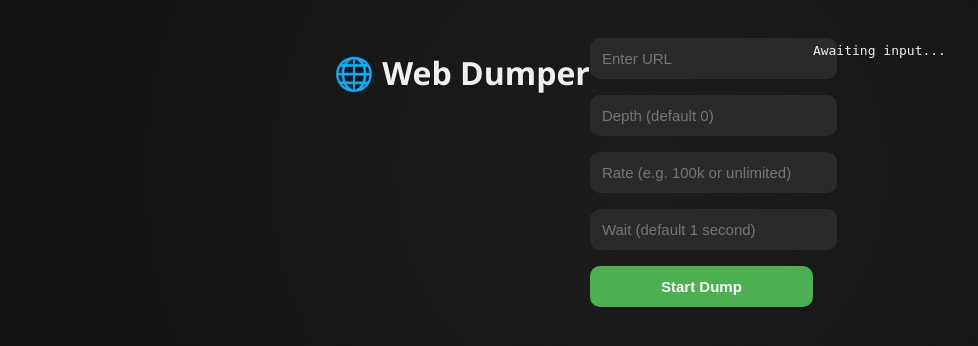
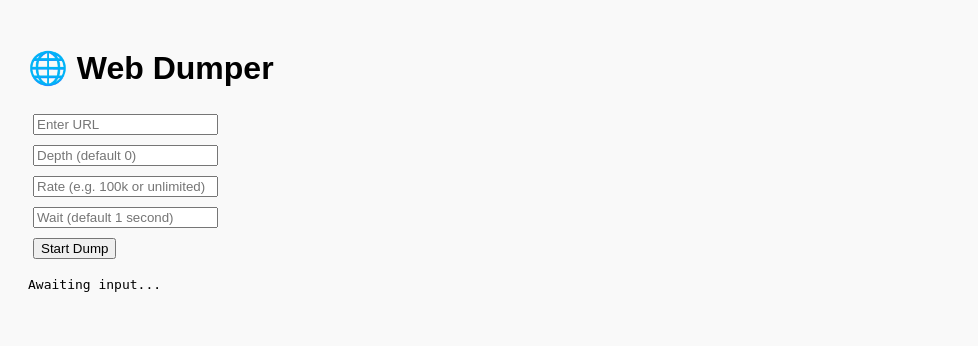
Before and after one commit to renz2451/website, a Flask app: page / in a window 1280 px wide. Shown: the top 346 px of the page, without its empty margins (0-978 px from the left). Run offline with Flask 3, Linux system fonts and the light colour scheme.

Commit message:
Add files via upload

```diff
--- a/static/app.js
+++ b/static/app.js
@@ -1,3 +1,4 @@
+
 let logInterval = null;
 let defaultFolder = '';
 
@@ -40,7 +41,7 @@
 }
 
 function showRenamePrompt() {
-  const newName = prompt(`✅ Dump completed!\n\nRename folder before saving to /sdcard/Download?`, defaultFolder);
+  const newName = prompt(`✅ Dump completed!\n\nRename folder before saving?`, defaultFolder);
   const rename = newName || defaultFolder;
 
   fetch('/rename_and_move', {
@@ -49,7 +50,7 @@
     body: JSON.stringify({ old: defaultFolder, new: rename })
   }).then(res => res.json()).then(data => {
     if (data.status === 'success') {
-      document.getElementById('logs').innerHTML += `<br><br>✅ Saved to /sdcard/Download/${rename}<br><a href="${data.url}">Open index.html</a>`;
+      document.getElementById('logs').innerHTML += `<br><br>✅ Saved to server downloads/${rename}<br><a href="${data.url}" target="_blank">Open index.html</a>`;
     } else {
       document.getElementById('logs').innerHTML += `<br>❌ Error saving: ${data.message}`;
     }
--- a/static/style.css
+++ b/static/style.css
@@ -1,51 +1 @@
-body {
-  font-family: 'Segoe UI', sans-serif;
-  background: radial-gradient(circle, #1c1c1c, #121212);
-  color: #f0f0f0;
-  margin: 0;
-  padding: 30px;
-  display: flex;
-  justify-content: center;
-}
-.container {
-  max-width: 600px;
-  width: 100%;
-  background: #202020;
-  padding: 20px;
-  border-radius: 12px;
-  box-shadow: 0 0 20px #000;
-}
-input, button {
-  width: 100%;
-  margin: 8px 0;
-  padding: 12px;
-  border-radius: 10px;
-  border: none;
-  font-size: 15px;
-}
-input {
-  background: #2a2a2a;
-  color: #fff;
-}
-button {
-  background: #4caf50;
-  color: white;
-  font-weight: bold;
-}
-button:hover {
-  background: #3da643;
-}
-.logs {
-  margin-top: 20px;
-  max-height: 250px;
-  overflow-y: auto;
-  background: #111;
-  padding: 15px;
-  border-radius: 10px;
-  font-family: monospace;
-  font-size: 14px;
-  line-height: 1.4;
-}
-a {
-  color: #03a9f4;
-}
+body { font-family: sans-serif; padding: 20px; background: #f9f9f9; } input, button { margin: 5px; }
```
